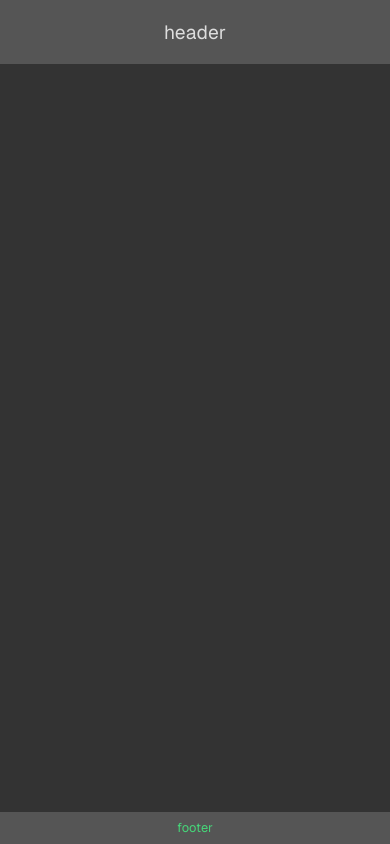
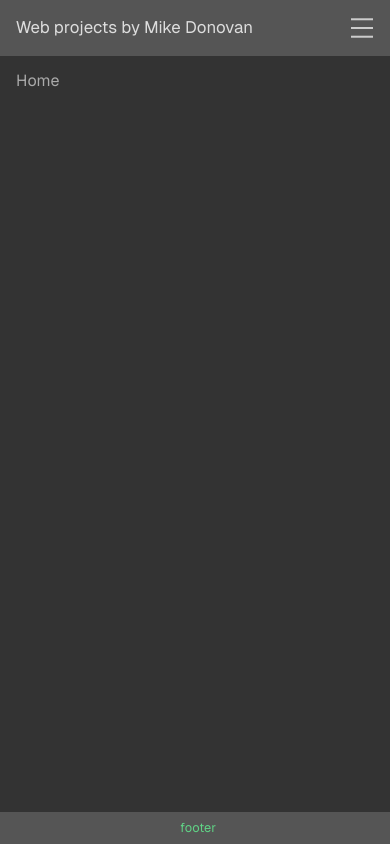
Before and after one commit to eggborne/next-portfolio, a Next.js app: page / in a window 390 px wide. Built offline with nearby package versions, Linux system fonts and the light colour scheme.

Commit message:
Create hamburger/nav, establish basic routing

```diff
--- a/src/app/globals.css
+++ b/src/app/globals.css
@@ -1,4 +1,3 @@
-
 @import 'normalize.css';
 
 :root {
@@ -6,7 +5,8 @@
   --main-width: 100vw;
   --actual-view-height: 100vh;
   --actual-view-height: 100dvh;
-  --header-height: 4rem;
+  --header-height: 3.5rem;
+  --hamburger-size: calc(var(--header-height) * 0.65);
   --footer-height: 2rem;
   --main-padding: 1rem;
   /* colors */
@@ -14,6 +14,9 @@
   --main-font-color: #aaa;
   --header-bg-color: #555;
   --header-font-color: #ddd;
+  --link-color: rgb(96, 211, 134);
+
+  --animation-speed: 250ms;
 }
 
 html,
@@ -24,10 +27,21 @@ body {
 
 body {
   color: var(--main-font-color);
-  background: var(--main-bg-color);
+  background: #000000;
   font-family: var(--font-geist-sans), sans-serif;
   -webkit-font-smoothing: antialiased;
   -moz-osx-font-smoothing: grayscale;
+  min-height: var(--actual-view-height);
+  display: flex;
+  flex-direction: column;
+  justify-content: space-between;
+  align-items: stretch;
+}
+
+main {
+  background-color: var(--main-bg-color);
+  flex-grow: 1;
+  padding: var(--main-padding);
 }
 
 * {
@@ -37,6 +51,46 @@ body {
 }
 
 a {
-  color: rgb(70, 214, 121);
+  color: var(--link-color);
   text-decoration: none;
 }
+
+header,
+footer {
+  /* position: absolute; */
+  left: 0;
+  width: 100%;
+  background-color: var(--header-bg-color);
+  display: flex;
+  justify-content: center;
+  align-items: center;
+  color: var(--header-font-color);
+  padding: var(--main-padding);
+  padding-right: calc((var(--header-height) - var(--hamburger-size)) / 2);
+  overflow: hidden;
+  z-index: 1;
+}
+
+header {
+  /* top: 0; */
+  height: var(--header-height);
+  font-size: calc(var(--header-height) * 0.3);
+  justify-content: space-between;
+  overflow: hidden;
+}
+
+header>a {
+  color: inherit;
+  text-decoration: none;
+}
+
+header>a>h1 {
+  font-size: inherit;
+  font-weight: inherit;
+}
+
+footer {
+  /* bottom: 0; */
+  height: var(--footer-height);
+  font-size: 0.8rem;
+}
--- a/src/app/layout.tsx
+++ b/src/app/layout.tsx
@@ -1,6 +1,9 @@
 import type { Metadata } from "next";
 import localFont from "next/font/local";
 import "./globals.css";
+import Link from "next/link";
+import Hamburger from "@/components/Hamburger/Hamburger.client";
+import Header from "@/components/Header/Header";
 
 const geistSans = localFont({
   src: "./fonts/GeistVF.woff",
@@ -26,7 +29,13 @@ export default function RootLayout({
   return (
     <html lang="en">
       <body className={`${geistSans.variable} ${geistMono.variable}`}>
+        <Header />
         {children}
+        <footer>
+          <Link href='#'>
+            footer
+          </Link>
+        </footer>
       </body>
     </html>
   );
--- a/src/app/page.module.css
+++ b/src/app/page.module.css
@@ -1,37 +1,6 @@
-.page {
+.home {
   color: var(--main-font-color);
   font-family: var(--font-geist-sans), sans-serif;
   -webkit-font-smoothing: antialiased;
   -moz-osx-font-smoothing: grayscale;
 }
-
-.header,
-.footer {
-  width: 100%;
-  background-color: var(--header-bg-color);
-  display: flex;
-  justify-content: center;
-  align-items: center;
-  color: var(--header-font-color);
-  padding: 0 var(--main-padding);
-}
-
-.header {
-  height: var(--header-height);
-  font-size: calc(var(--header-height) * 0.3);
-  position: absolute;
-  top: 0;
-  left: 0;
-}
-
-.footer {
-  height: var(--footer-height);
-  position: absolute;
-  bottom: 0;
-  left: 0;
-  font-size: 0.8rem;
-}
-
-.main {
-  background-color: var(--main-bg-color);
-}
--- a/src/app/page.tsx
+++ b/src/app/page.tsx
@@ -1,20 +1,10 @@
-import Link from "next/link";
 import styles from "./page.module.css";
 
 export default function Home() {
+
   return (
-    <div className={styles.page}>
-      <header className={styles.header}>
-        header
-      </header>
-      <main className={styles.main}>
-        main
-      </main>
-      <footer className={styles.footer}>
-        <Link href='#'>
-          footer
-        </Link>
-      </footer>
-    </div>
+    <main className={styles.home}>
+      Home
+    </main>
   );
 }
--- /dev/null
+++ b/src/components/Hamburger/Hamburger.client.tsx
@@ -0,0 +1,19 @@
+'use client'
+
+import { useState } from 'react';
+import styles from './Hamburger.module.css';
+
+interface HamburgerProps {
+  isOpen: boolean;
+  toggleMenu: () => void;
+}
+
+export default function Hamburger({ isOpen, toggleMenu }: HamburgerProps) {
+  return (
+    <div onClick={toggleMenu} className={styles.hamburger + (isOpen ? ' ' + styles.open : '')}>
+      <div className={styles.bar}></div>
+      <div className={styles.bar}></div>
+      <div className={styles.bar}></div>
+    </div>
+  );
+};
--- /dev/null
+++ b/src/components/Hamburger/Hamburger.module.css
@@ -0,0 +1,52 @@
+.hamburger {
+  --hamburger-bar-thickness: calc(var(--hamburger-size) * 0.08);
+  --hamburger-bar-width: calc(var(--hamburger-size) * 0.6);
+  position: relative;
+  width: var(--hamburger-size);
+  height: var(--hamburger-size);
+  background-color: var(--hamburger-color);
+  border-radius: 8%;
+  transition: all 250ms ease;
+}
+
+.bar {
+  position: absolute;
+  width: var(--hamburger-bar-width);
+  height: var(--hamburger-bar-thickness);
+  left: calc((var(--hamburger-size) - var(--hamburger-bar-width)) / 2);
+  top: calc((var(--hamburger-size) / 2) - (var(--hamburger-bar-thickness) / 2));
+  background-color: #ccc;
+  transition: all 125ms ease !important;
+}
+
+.bar:nth-child(1) {
+  translate: 0 -300%;
+}
+
+.bar:nth-child(3) {
+  translate: 0 300%;
+}
+
+.hamburger.opening>.bar {
+  translate: 0 0;
+}
+
+.hamburger.open>.bar {
+  background-color: #ee5858;
+}
+
+.hamburger.open>.bar:nth-child(1) {
+  translate: 0 0;
+  scale: 1.25 1;
+  rotate: 45deg;
+}
+
+.hamburger.open>.bar:nth-child(2) {
+  opacity: 0;
+}
+
+.hamburger.open>.bar:nth-child(3) {
+  translate: 0 0;
+  scale: 1.25 1;
+  rotate: -45deg;
+}
--- /dev/null
+++ b/src/components/Header/Header.tsx
@@ -0,0 +1,25 @@
+'use client'
+
+import { useState } from "react";
+import Hamburger from "../Hamburger/Hamburger.client";
+import NavMenu from "../NavMenu/NavMenu";
+import Link from "next/link";
+
+export default function Header() {
+
+  const [menuOpen, setMenuOpen] = useState<boolean>(false);
+
+  const toggleMenu = () => {
+    setMenuOpen(!menuOpen);
+  }
+
+  return (
+    <>
+      <header>
+        <Link href='/'><h1 className='header-legend'>Web projects by Mike Donovan</h1></Link>
+        <Hamburger isOpen={menuOpen} toggleMenu={toggleMenu} />
+      </header>
+      <NavMenu isOpen={menuOpen} />
+    </>
+  );
+}
--- /dev/null
+++ b/src/components/NavMenu/NavMenu.module.css
@@ -0,0 +1,21 @@
+.NavMenu {
+  font-size: 1.25rem;
+  position: absolute;
+  top: var(--header-height);
+  right: 0;
+  padding: var(--main-padding) calc(var(--main-padding) * 1.5);
+  background-color: var(--header-bg-color);
+  font-weight: bold;
+  transform: translateY(-100%);
+  transition: transform var(--animation-speed) ease;
+}
+
+.NavMenu>ul {
+  display: flex;
+  flex-direction: column;
+  gap: 1rem;
+}
+
+.NavMenu.open {
+  transform: translateX(0);
+}
--- /dev/null
+++ b/src/components/NavMenu/NavMenu.tsx
@@ -0,0 +1,24 @@
+import Link from "next/link";
+import styles from "./NavMenu.module.css";
+import classNames from "classnames";
+
+interface NavMenuProps {
+  isOpen: boolean;
+}
+
+export default function NavMenu({ isOpen }: NavMenuProps) {
+  const menuClasses = classNames(
+    styles.NavMenu,
+    {
+      [styles.open]: isOpen
+    }
+  );
+  return (
+    <nav className={menuClasses}>
+      <ul>
+        <Link href='projects'>Projects</Link>
+        <Link href='contact'>Contact</Link>
+      </ul>
+    </nav>
+  );
+}
```
Also changed, not shown: src/app/contact/page.tsx (added, +11 -0 lines), src/app/projects/page.tsx (added, +11 -0 lines), src/projects.json (added, +29 -0 lines).
